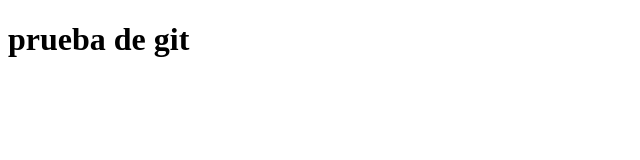
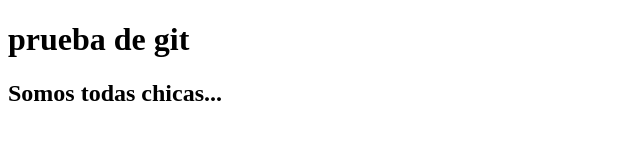
Before and after one commit to franiart/repo_prueba, a plain HTML site: page index.html in a window 1280 px wide. Shown: the whole page, without its empty margins (0-640 px from the left). Drawn offline with Linux system fonts and the light colour scheme.

Commit message:
modificando prueba

```diff
--- a/index.html
+++ b/index.html
@@ -8,5 +8,10 @@
 </head>
 <body>
     <h1>prueba de git</h1>
+    <section>
+        <div class="prueba">
+            <h2>Somos todas chicas...</h2>
+        </div>
+    </section>
 </body>
 </html>
```
